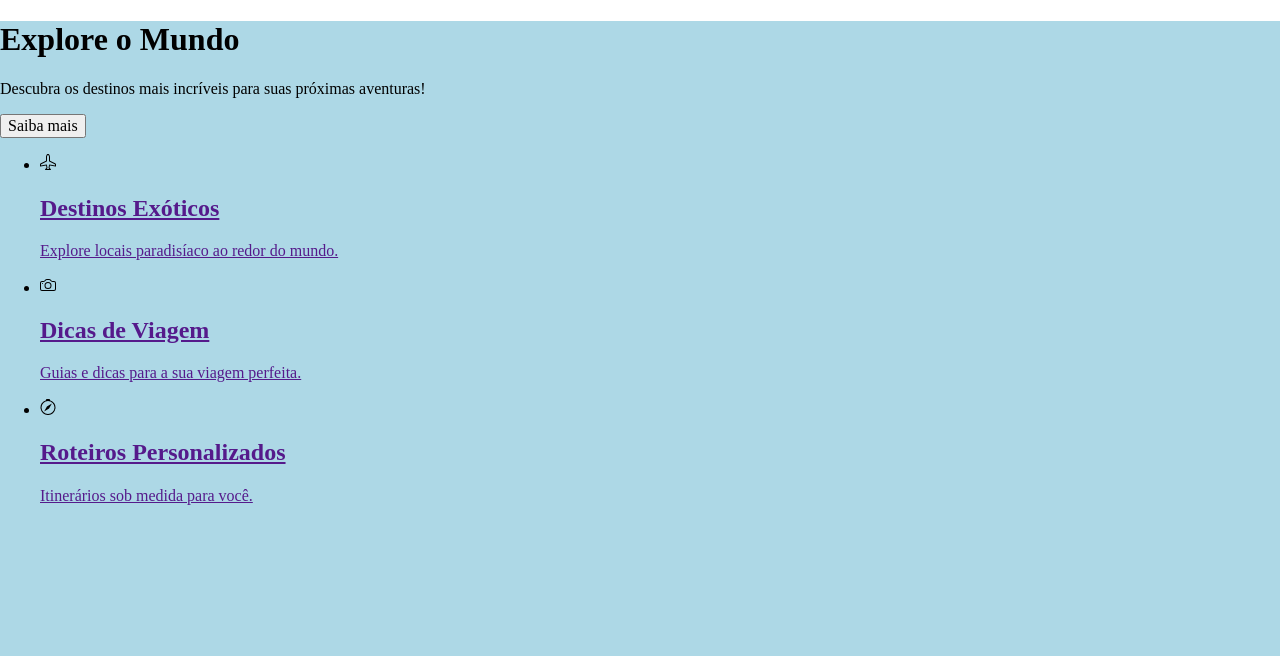
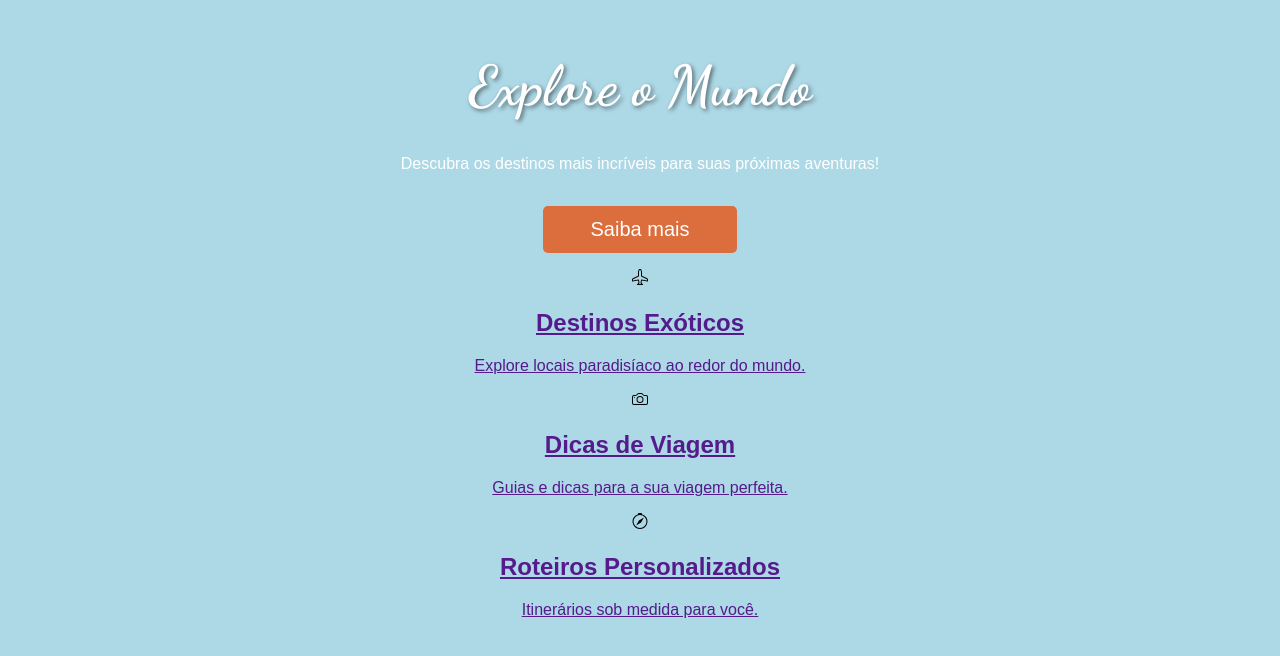
Before and after one commit to Marcos-Vinicius-de-Araujo-Silva/Explore-o-Mundo, a website: page html_course/index.html in a window 1280 px wide. Shown: the top 656 px of the page. Drawn offline with Linux system fonts and the light colour scheme.

Commit message:
terminado o h1 e feito algumas partes do nav

```diff
--- a/html_course/index.html
+++ b/html_course/index.html
@@ -1,36 +1,46 @@
 <!DOCTYPE html>
 <html lang="en">
+
 <head>
     <meta charset="UTF-8">
     <meta name="viewport" content="width=device-width, initial-scale=1.0">
     <title>Explore o Mundo</title>
     <link rel="stylesheet" href="normalize.css">
     <link rel="stylesheet" href="styles.css">
+
+    <link rel="preconnect" href="https://fonts.googleapis.com">
+    <link rel="preconnect" href="https://fonts.gstatic.com" crossorigin>
+    <link href="https://fonts.googleapis.com/css2?family=Dancing+Script:wght@400..700&display=swap" rel="stylesheet">
 </head>
+
 <body>
     <header class="header">
-        <h1>Explore o Mundo</h1>
+        <h1 class="header__h1">Explore o Mundo</h1>
         <p>Descubra os destinos mais incríveis para suas próximas aventuras!</p>
-        <button>Saiba mais</button>
+        <button class="header__button">Saiba mais</button>
 
         <nav>
-            <ul>
+            <ul class="header__nav-list">
                 <li><a href=""><img src="icons/airplane.svg" alt="">
                         <h2>Destinos Exóticos</h2>
-                <p>Explore locais paradisíaco ao redor do mundo.</p></a>
+                        <p>Explore locais paradisíaco ao redor do mundo.</p>
+                    </a>
                 </li>
 
                 <li><a href=""><img src="icons/camera.svg" alt="">
                         <h2>Dicas de Viagem</h2>
-                <p>Guias e dicas para a sua viagem perfeita.</p></a>
+                        <p>Guias e dicas para a sua viagem perfeita.</p>
+                    </a>
                 </li>
 
                 <li><a href=""><img src="icons/compass.svg" alt="">
                         <h2>Roteiros Personalizados</h2>
-                <p>Itinerários sob medida para você.</p></a>
+                        <p>Itinerários sob medida para você.</p>
+                    </a>
                 </li>
             </ul>
         </nav>
     </header>
 </body>
+
 </html>
--- a/html_course/styles.css
+++ b/html_course/styles.css
@@ -1,5 +1,41 @@
+body {
+    font-family: Arial, sans-serif;
+}
+
 .header {
     width: 100%;
+    height: fit-content;
+    box-sizing: border-box;
+    padding-top: 1rem;
     aspect-ratio: 3/4;
     background-color: lightblue;
+    text-align: center;
+    color: white;
 }
+
+.header__h1 {
+    font-size: 3.5rem;
+    font-family: "Dancing Script", cursive;
+    text-shadow: 2px 2px 4px rgba(0, 0, 0, 0.5);
+}
+
+.header__button {
+    margin-top: 1rem;
+    padding: 0.75rem 3rem;
+    font-size: 1.25rem;
+    color: white;
+    background-color: #dc6d3c;
+    border: none;
+    border-radius: 5px;
+    cursor: pointer;
+    transition: background-color 0.3s, color 0.3s;
+}
+
+.header__button:hover {
+    background-color:  #ff7d45;
+}
+
+.header__nav-list {
+    list-style-type: none;
+    padding: 0;
+}
```
Also changed, not shown: html_course/script.js (+6 -16 lines), html_course/test.html (added, +33 -0 lines). Lines whose indentation alone changed are shown as unchanged.
